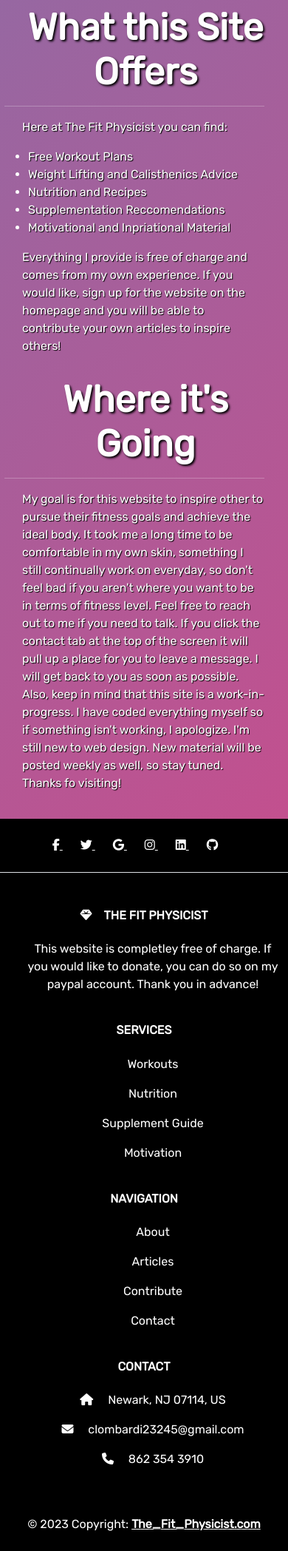
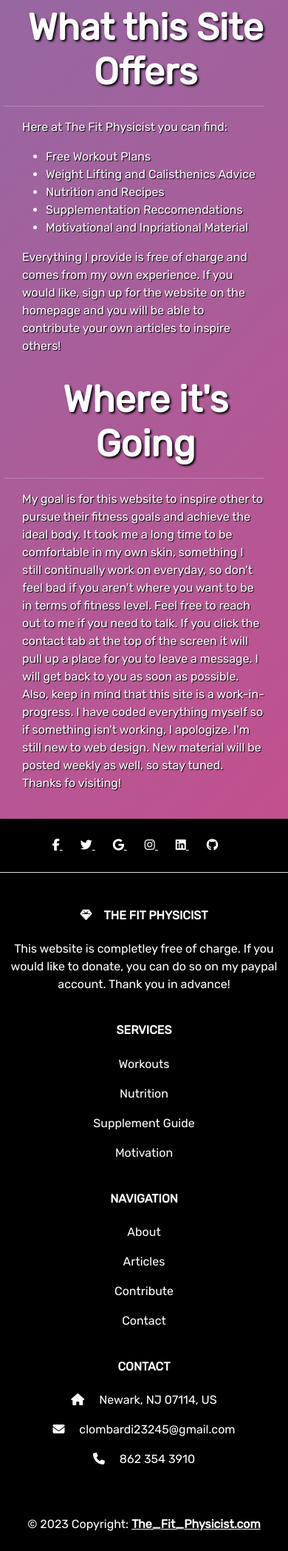
Before and after one commit to c-lombardi23/new_fit_physicist, a Flask app: page /about in a window 390 px wide. Shown: the part 2528-4625 px from the top of the page at 74% size. Run offline with Flask 3, Linux system fonts and the light colour scheme; some libraries are stand-ins or nearby versions.

Commit message:
changes for phone screen

```diff
--- a/static/css/style3.css
+++ b/static/css/style3.css
@@ -24,7 +24,7 @@ h1 {
     position: absolute;
     left: 0;
     bottom: 0;
-    width: 80%;
+    width: 100%;
     height: 2px;
     background-color: #a6c0fe;
   }
@@ -66,18 +66,20 @@ img {
         font-size: 4em;
     }
     img {
-        margin-left: 5em;
+        margin-left: 6em;
     }
     #social {
-        margin-left: 4em;
+        margin-left: 6em;
     }
-    p {
+    .specific {
         margin-left: 1.5em;
     }
     #subheader {
         width: 90vw;
-        margin-left: -10px;
+        text-align: center;
+        margin-left: -0.1px;
     }
+
 }
 h4 {
     color: white;
--- a/templates/about.html
+++ b/templates/about.html
@@ -54,7 +54,7 @@
         <div class="paragraph" style="padding-left:1.5em;">
             <h3>How it Began</h3>
             <hr class="hr hr-blurry" />
-            <p>My fitness journey began at a young age. Growing up, I was very active and had a very athletic group of friends who had an enormous influence in how I chose to spend my time.
+            <p class="specific">My fitness journey began at a young age. Growing up, I was very active and had a very athletic group of friends who had an enormous influence in how I chose to spend my time.
               This usually including outdoor sports and then gradually grew into weightlifting when I entered high school. Athough it was more of a hobby back in those days, it has since
               become an intense passion of mine. It has continued to grow since then, and I have devoted a great deal of my time to perfecting my workout routines, while also learning
               as much as I could from online resources, and in-person with other fitness professionals. Weightlifting, however, has kind of taken a back seat to my new growing passion: calisthenics.
@@ -63,7 +63,7 @@
             </p>
             <h3>Life Happens</h3>
             <hr class="hr hr-blurry" />
-            <p>After high school, I received an academic scholarship to attend the University of Miami. I thought I had everything figured out and that I would have a smooth road to success and
+            <p class="specific">After high school, I received an academic scholarship to attend the University of Miami. I thought I had everything figured out and that I would have a smooth road to success and
               happiness. Life had other plans for me. In my twenties, I started seeking help for my growing depression, which seemed to come about with no apparent cause. Although I noticed marginal
               improvements, I eventually turned to drugs to self-medicate which turned out to be the lynchpin in the next 10 or so tumoltuous years of my life. I dropped out of college, moved back in with my parents,
               and spent many years with no direction at all, ultimately ending up in prison for a crime related to my drug use. I have been very open with anyone I meet about my current situation (at the time of writing this
@@ -72,19 +72,19 @@
             </p>
             <h3>What this Site Offers</h3>
             <hr class="hr hr-blurry" />
-            <p>Here at The Fit Physicist you can find:</p>
-            <ul>
+            <p class ="specific">Here at The Fit Physicist you can find:</p>
+            <ul class = "specific">
                 <li>Free Workout Plans</li>
                 <li>Weight Lifting and Calisthenics Advice</li>
                 <li>Nutrition and Recipes</li>
                 <li>Supplementation Reccomendations</li>
                 <li>Motivational and Inpriational Material</li>
             </ul>
-            <p>Everything I provide is free of charge and comes from my own experience. If you would like, sign up for the website on the homepage and you
+            <p class="specific">Everything I provide is free of charge and comes from my own experience. If you would like, sign up for the website on the homepage and you
               will be able to contribute your own articles to inspire others!</p>
               <h3>Where it's Going</h3>
               <hr class="hr hr-blurry"/>
-              <p style = "text-align:left; left: 0">My goal is for this website to inspire other to pursue their fitness goals and achieve the ideal body.
+              <p class="specific" style = "text-align:left; left: 0">My goal is for this website to inspire other to pursue their fitness goals and achieve the ideal body.
               It took me a long time to be comfortable in my own skin, something I still continually work on everyday, so don't feel bad
               if you aren't where you want to be in terms of fitness level. Feel free to reach out to me if you need to talk. If you click the
               contact tab at the top of the screen it will pull up a place for you to leave a message. I will get back to you as soon as possible.
```
